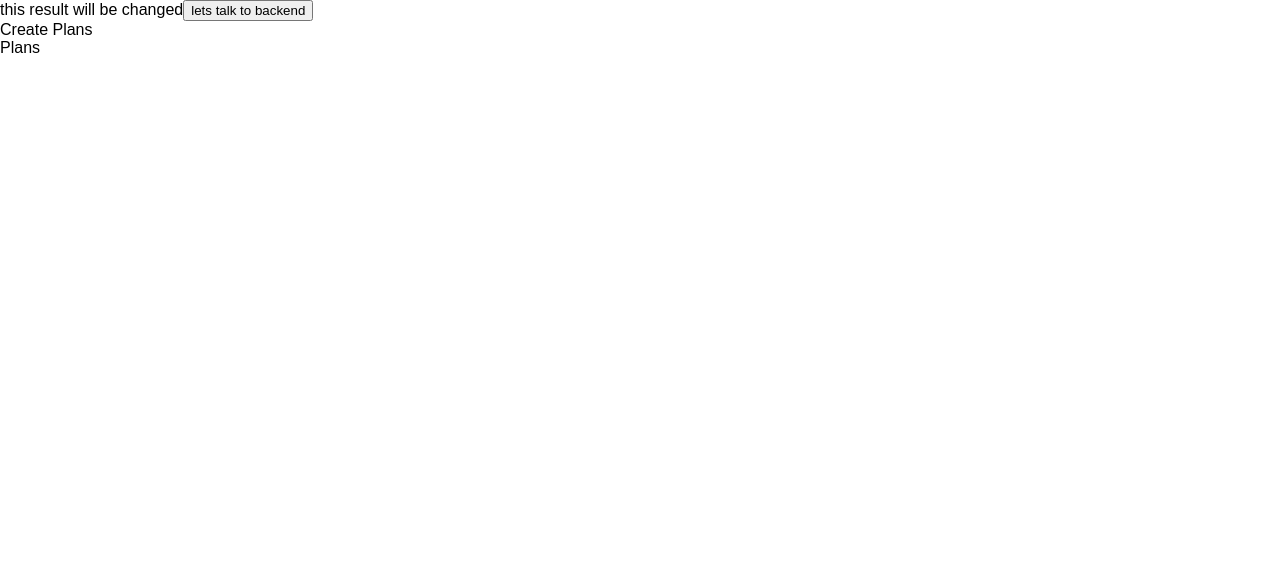
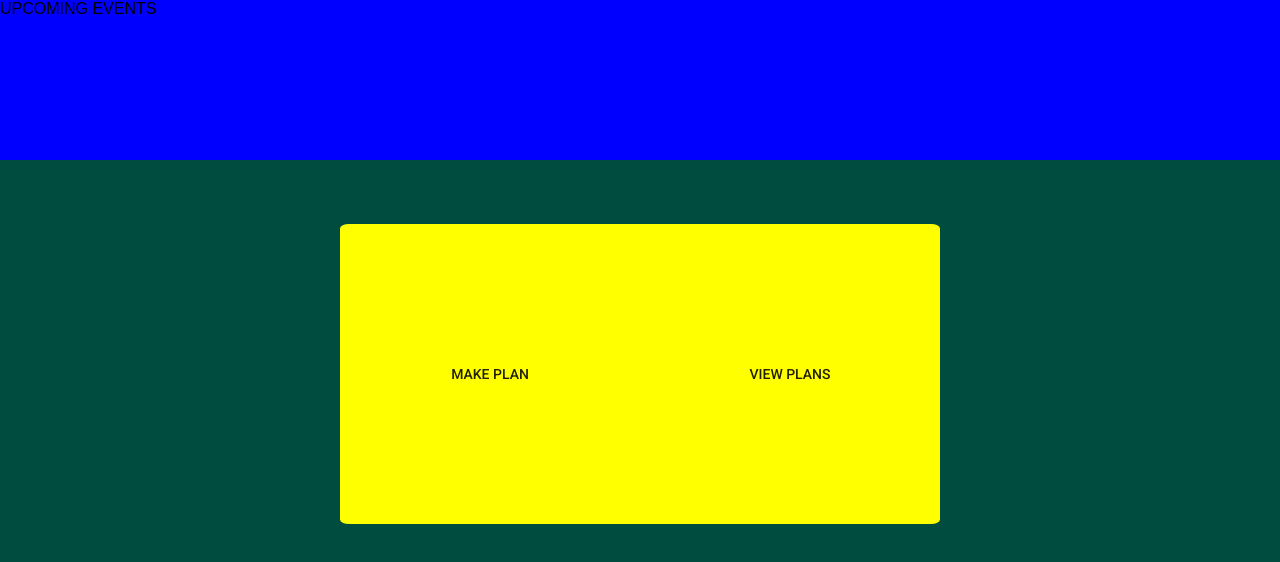
Before and after one commit to uclaseo/tripo, a React (Create React App) app in the folder tripo-front-end/: page /landing in a window 1280 px wide. Shown: the top 562 px of the page. Built offline with nearby package versions, Linux system fonts and the light colour scheme.

Commit message:
Test Link and style configurations

```diff
--- a/tripo-front-end/src/App.css
+++ b/tripo-front-end/src/App.css
@@ -1,8 +1,17 @@
+
+body {
+  width: 100%;
+  height: 100%;
+  background-color: #004D40;
+  position: relative;
+}
+
 div {
   -webkit-box-sizing: border-box;
   -moz-box-sizing: border-box;
   box-sizing: border-box;
 }
+
 
 .App {
   text-align: center;
--- a/tripo-front-end/src/Landing/Landing.jsx
+++ b/tripo-front-end/src/Landing/Landing.jsx
@@ -1,33 +1,31 @@
 import React, { Component } from 'react';
-import axios from 'axios';
+import FlatButton from 'material-ui/FlatButton';
 
 import Create from './Create/Create';
 import Plans from './Plans/Plans';
+import { Upcoming, Wrapper, MakePlan, ViewPlans, StyledLink } from './LandingStyles';
 
 export default class Landing extends Component {
-  constructor(props) {
-    super(props);
-    this.state = {
-      result: 'this result will be changed'
-    }
-  }
 
-  handleOnClick = () => {
-    axios.get('/api/hello')
-    .then((response) => {
-      this.setState({
-        result: response.data.hello
-      })
-      console.log(response);
-    })
-  }
   render() {
     return (
-      <div>
-        {this.state.result}
-        <button onClick={this.handleOnClick}>lets talk to backend</button>
-        <Create />
-        <Plans />
+      <div className="landing">
+        <Upcoming>
+          UPCOMING EVENTS
+        </Upcoming>
+        <Wrapper>
+          <StyledLink to="/upcoming" style={{flex: 1}}>
+            <MakePlan>
+              <FlatButton label="Make Plan" fullWidth={true} disableTouchRipple={true} style={{height: '300px', padding: 0}}/>
+            </MakePlan>
+          </StyledLink>
+          <StyledLink to="/upcoming" style={{flex: 1}}>
+            {/* <ViewPlans> */}
+              <FlatButton label="View Plans" fullWidth={true} disableTouchRipple={true} style={{height: '100%'}}/>
+            {/* </ViewPlans> */}
+          </StyledLink>
+        </Wrapper>
+
       </div>
     )
   }
--- /dev/null
+++ b/tripo-front-end/src/Landing/LandingStyles.js
@@ -0,0 +1,39 @@
+import styled from 'styled-components';
+import { Link } from 'react-router-dom';
+
+export const Upcoming = styled.div`
+  background-color: blue;
+  width: 100%;
+  height: 10em;
+`;
+export const Wrapper = styled.div`
+margin: auto;
+margin-top: 5%;
+background-color: yellow;
+width: 600px;
+height: 300px;
+display: flex;
+flex-direction: row;
+border-radius: 1.5%;
+`;
+
+
+export const MakePlan = styled.div`
+flex: 1;
+height: 300px;
+// line-height: 300px;
+border: none;
+
+
+`;
+
+export const ViewPlans = styled.div`
+flex: 1;
+height: 100%;
+line-height: 300px;
+border: none;
+`;
+
+export const StyledLink = styled(Link)`
+  flex: 1;
+`;
--- a/tripo-front-end/src/Login/Login.jsx
+++ b/tripo-front-end/src/Login/Login.jsx
@@ -1,21 +1,21 @@
 import React from 'react';
 import { Link } from 'react-router-dom';
 import FlatButton from 'material-ui/FlatButton';
-import { LoginWrapper, StyledLoginBox, StyledSignupBox } from './LoginStyles';
+import { LoginWrapper, LoginBox, SignupBox } from './LoginStyles';
 
 const Login = () => {
   return (
     <LoginWrapper>
-      <StyledLoginBox>
+      <LoginBox>
         <Link to="/landing">
-          <FlatButton label="Login" />
+          <FlatButton label="Login" fullWidth={true} />
         </Link>
-      </StyledLoginBox>
-      <StyledSignupBox>
+      </LoginBox>
+      <SignupBox>
         <Link to="/landing">
-          <FlatButton label="Signup" />
+          <FlatButton label="Signup" fullWidth={true} />
         </Link>
-      </StyledSignupBox>
+      </SignupBox>
     </LoginWrapper>
   )
 }
--- a/tripo-front-end/src/Login/LoginStyles.js
+++ b/tripo-front-end/src/Login/LoginStyles.js
@@ -1,27 +1,27 @@
 import styled from 'styled-components';
 
 export const LoginWrapper = styled.div`
-  width: 100vw;
-  height: 100vh;
-  background-color: #009688;
+  position: relative;
+  margin: auto;
+  margin-top: 10%;
+  width: 600px;
+  height: 300px;
+  background-color: #00796B;
   display: flex;
   flex-direction: row;
   justify-content: center;
   align-items: center;
+  border-radius: 1.5%;
 `
 
-export const StyledLoginBox = styled.div`
-background-color: #00796B;
-width: 300px;
-height: 300px;
-text-align: center;
-border-radius: 1.5% 0 0 1.5%;
+export const LoginBox = styled.div`
+  background-color: blue;
+  width: 40%;
+  text-align: center;
 `
 
-export const StyledSignupBox = styled.div`
-  background-color: #00796B;
-  width: 300px;
-  height: 300px;
+export const SignupBox = styled.div`
+  background-color: red;
+  width: 40%;
   text-align: center;
-  border-radius: 0 1.5% 1.5% 0;
 `
```
